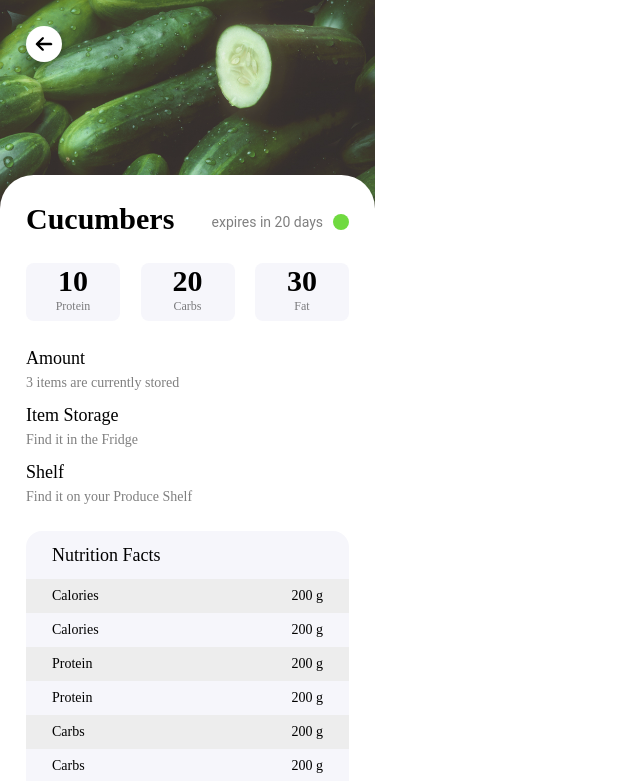
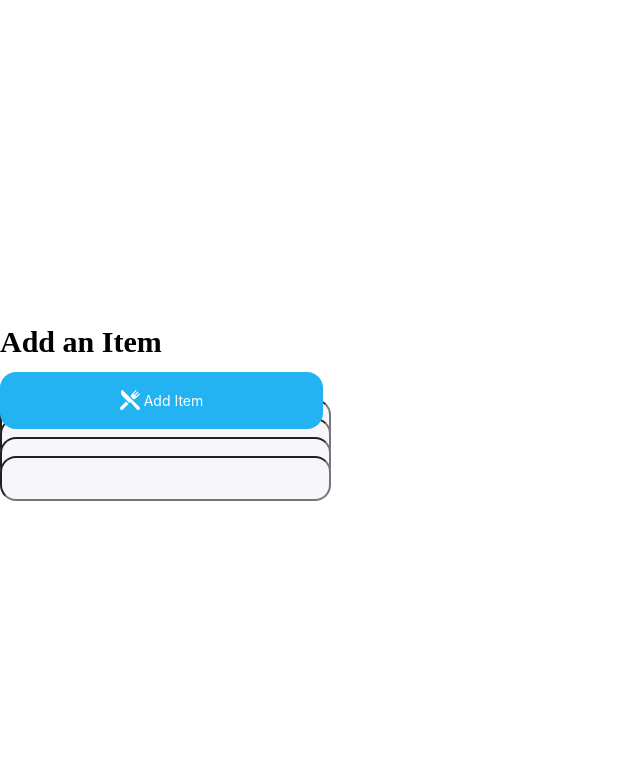
Before and after one commit to espil/bcitd3_pantro, a React (Create React App) app: page / in a window 1280 px wide. Shown: the top 781 px of the page, without its empty margins (0-640 px from the left). Built offline with nearby package versions, Linux system fonts and the light colour scheme; no server answers.

Commit message:
AddItems Page added

```diff
--- a/src/App.js
+++ b/src/App.js
@@ -2,10 +2,11 @@ import React from 'react';
 import Main from './pages/index';
 import Item from './pages/Item.js';
 import Sort from './pages/Sort.js';
+import AddItem from './pages/AddItem';
 
 function App() {
   return (
-      <Item/>
+      <AddItem/>
   );
 }
 
--- a/src/comps/adbutton.js
+++ b/src/comps/adbutton.js
@@ -22,6 +22,10 @@ const Button = styled.div`
   }
 `;
 
+function additem(a) {
+  a.preventDefault();
+  alert('The link was clicked')
+}
 
 const AddButton = () => {
 
--- a/src/comps/bbut.js
+++ b/src/comps/bbut.js
@@ -26,9 +26,15 @@ const Button = styled.div`
 `;
 
 
+function b(e) {
+  e.preventDefault();
+  alert('The link was clicked.');
+}
+
 const Bbut = () => {
 
-  return <Button>
+
+  return <Button onClick={b}>
     <img src={arrow}/>
   </Button>
 
@@ -37,5 +43,4 @@ const Bbut = () => {
 
 
 
-
 export default Bbut;
--- a/src/comps/brbut.js
+++ b/src/comps/brbut.js
@@ -22,9 +22,14 @@ const Button = styled.div`
 `;
 
 
+function br(e) {
+  e.preventDefault();
+  alert('The link was clicked.');
+}
+
 const BrBut = () => {
 
-  return <Button>
+  return <Button onClick={br}>
     <img src={rarrow} />
   </Button>
 
--- a/src/comps/input.js
+++ b/src/comps/input.js
@@ -35,7 +35,7 @@ const Input = styled.input`
 
 const DescInp = () => {
 
-  return <div><div className="desc">Add Description
+  return <div><div className="desc">
     <Input>
   </Input>
   </div>
--- /dev/null
+++ b/src/pages/AddItem.js
@@ -0,0 +1,127 @@
+import React from 'react';
+import styled from 'styled-components';
+
+import BrBut from 'comps/brbut';
+import Input from '../comps/input';
+import Bbut from '../comps/bbut';
+import AddButton from '../comps/adbutton';
+
+// import Slider from "../comps/Slider"
+// import Dropdown from "../comps/Dropdown"
+
+const Main = styled.div`
+display:flex;
+flex-direction:column;
+align-item:center;
+justify-content:center;
+height:100vh;
+width:auto;
+
+& > .tit {
+
+    font-family: Pier Sans;
+    font-style: normal;
+    font-weight: bold;
+    font-size: 30px;
+    line-height: 36px;
+
+}
+.name {
+
+  font-family: Pier Sans;
+  font-style: normal;
+  font-weight: normal;
+  font-size: 16px;
+  line-height: 19px;
+
+  color: #000000;
+}
+.date {
+
+  font-family: Pier Sans;
+  font-style: normal;
+  font-weight: normal;
+  font-size: 16px;
+  line-height: 19px;
+
+  color: #000000;
+}
+.amount {
+
+  font-family: Pier Sans;
+  font-style: normal;
+  font-weight: normal;
+  font-size: 16px;
+  line-height: 19px;
+
+  color: #000000;
+}
+.shelf {
+
+  font-family: Pier Sans;
+  font-style: normal;
+  font-weight: normal;
+  font-size: 16px;
+  line-height: 19px;
+
+  color: #000000;
+}
+.Storage {
+
+  font-family: Pier Sans;
+  font-style: normal;
+  font-weight: normal;
+  font-size: 16px;
+  line-height: 19px;
+
+  color: #000000;
+}
+.bot {
+
+}
+`;
+
+const AddItem = () => {
+
+  return <Main>
+
+    <BrBut />
+
+    <div className="tit">
+      Add an Item
+    </div> &nbsp;
+    <div className='name'>
+      Item Name
+      &nbsp;
+    <Input></Input>
+    </div>
+
+    <div className='date'>
+      Expiry Date (dd/mm/yyyy)
+      &nbsp;
+
+    <Input></Input>
+    </div>
+    <div className='amount'>
+      Amount&nbsp;
+
+    <Input></Input>
+    </div>
+    <div className='shelf'>
+      Shelf&nbsp;
+
+    <Input></Input>
+
+    </div>
+
+    <div className='storage'>
+      Storage&nbsp;
+
+
+    </div>
+    <AddButton />
+  </Main>
+}
+
+
+export default AddItem;
--- a/src/pages/Sort.js
+++ b/src/pages/Sort.js
@@ -2,12 +2,12 @@ import React from 'react';
 import styled from 'styled-components';
 
 const Container = styled.div`
-    display:flex;
-    align-item:center;
-    justify-content:center;
-    width: 375px;
-    height: 812px;
-    border:1px solid red;
+display:flex;
+flex-direction:column;
+width: 323px;
+height: 760px;
+border:1px solid red;
+padding:26px;
 `;
 
 const Sort = () => {
--- a/src/pages/index.js
+++ b/src/pages/index.js
@@ -7,10 +7,6 @@ import ListedItem from 'comps/ListedItem';
 import FoodList from 'comps/FoodList';
 import ProduceShelf from 'comps/ProduceShelf';
 import FoodInfo from 'comps/FoodInfo';
-import AddButton from 'comps/adbutton';
-import DescInp from 'comps/input';
-import Bbut from 'comps/bbut';
-import BrBut from 'comps/brbut';
 
 
 
```
Also changed, not shown: 1 other file (tests, documents, lock files or other folders).
